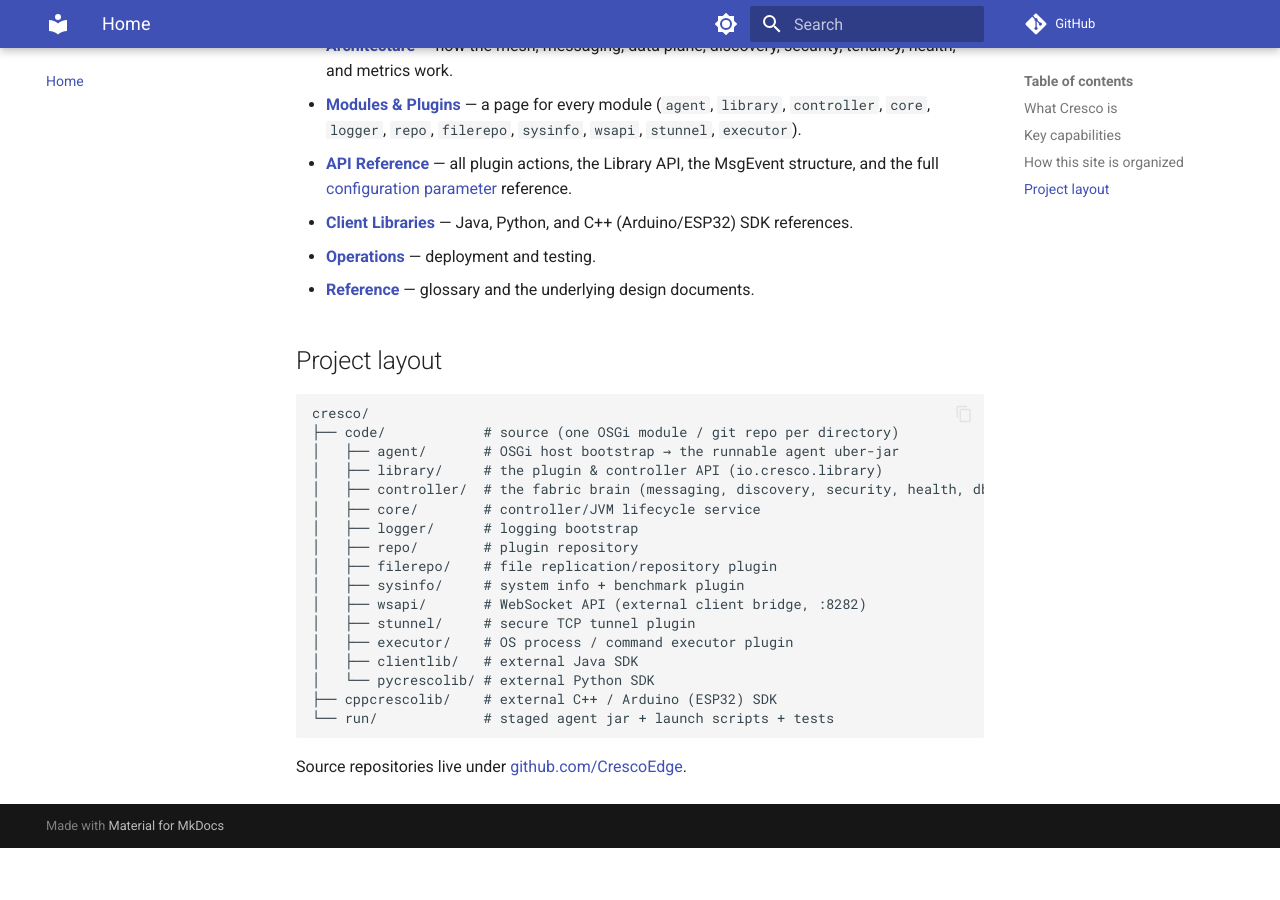
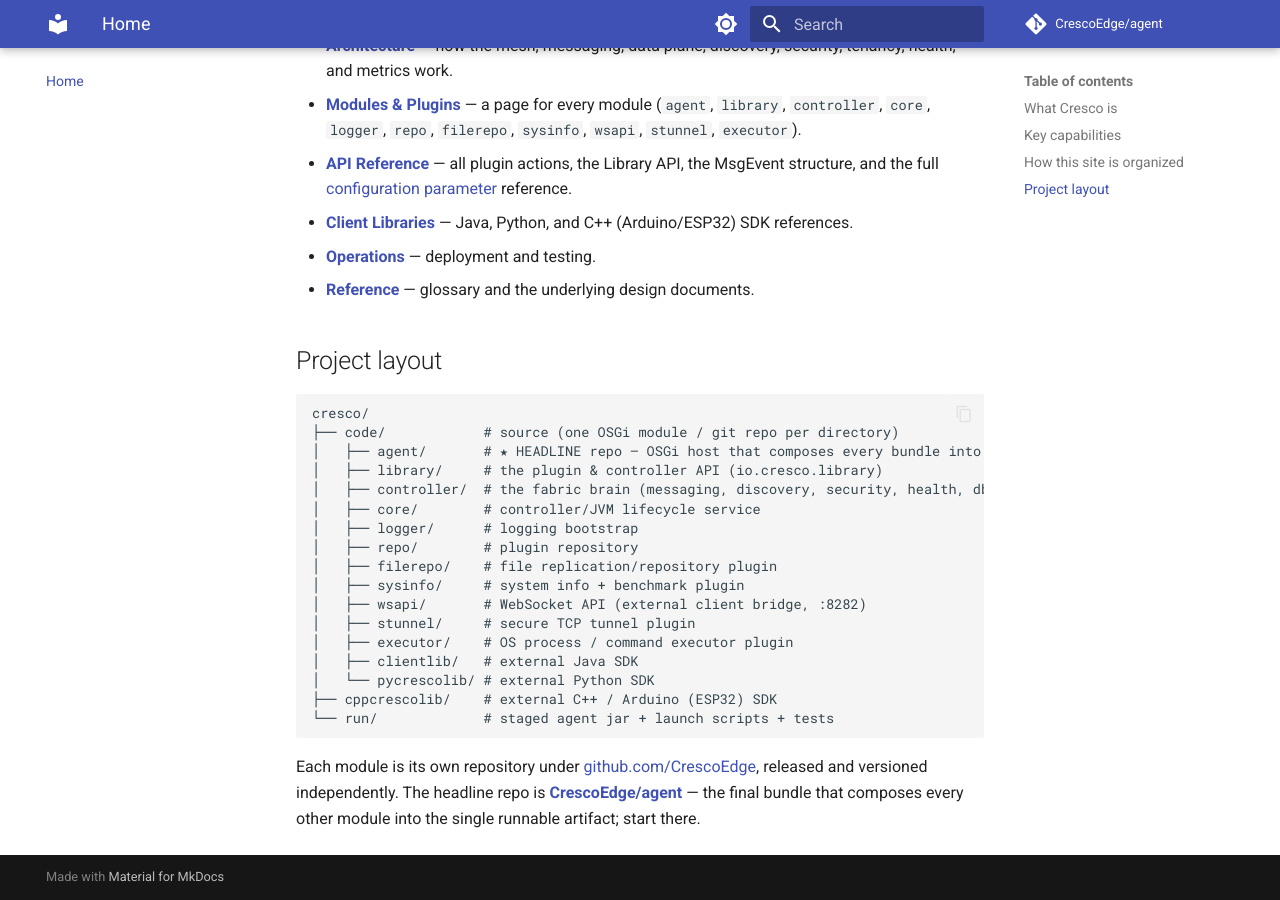
Before and after one commit to CrescoEdge/quickstart, an MkDocs documentation site: the page built from docs/index.md, in a window 1280 px wide and 900 px high, scrolled down 1958 px. Built offline with MkDocs 1.6.1 and Material for MkDocs 9.7.7, drawn with Linux system fonts in a browser that asks for light colours; comment, search, counter and statistics services are not loaded; before the commit the page ends 2806 px from its top, so only the background shows below that.

Commit message:
docs: rename to CrescoEdge/docs; headline the agent repo
- Repo renamed quickstart → docs (site now at crescoedge.github.io/docs/).
- mkdocs repo link points at the headline project CrescoEdge/agent
  (repo_url/repo_name), edit button disabled to avoid cross-repo edit links.
- Make clear that `agent` is the final/headline bundle: index project layout +
  source-repos note, and a "headline module" callout on plugins/agent.md.

Co-Authored-By: Claude Opus 4.8 <noreply@anthropic.com>

````diff
--- a/docs/index.md
+++ b/docs/index.md
@@ -75,7 +75,7 @@ Nodes communicate two ways:
 ```
 cresco/
 ├── code/            # source (one OSGi module / git repo per directory)
-│   ├── agent/       # OSGi host bootstrap → the runnable agent uber-jar
+│   ├── agent/       # ★ HEADLINE repo — OSGi host that composes every bundle into the runnable agent uber-jar
 │   ├── library/     # the plugin & controller API (io.cresco.library)
 │   ├── controller/  # the fabric brain (messaging, discovery, security, health, db)
 │   ├── core/        # controller/JVM lifecycle service
@@ -92,4 +92,6 @@ cresco/
 └── run/             # staged agent jar + launch scripts + tests
 ```
 
-Source repositories live under [github.com/CrescoEdge](https://github.com/CrescoEdge).
+Each module is its own repository under [github.com/CrescoEdge](https://github.com/CrescoEdge), released and
+versioned independently. The headline repo is **[CrescoEdge/agent](https://github.com/CrescoEdge/agent)** —
+the final bundle that composes every other module into the single runnable artifact; start there.
--- a/mkdocs.yml
+++ b/mkdocs.yml
@@ -1,7 +1,9 @@
 site_name: Cresco Documentation
 site_description: The canonical documentation for Cresco — a hierarchical, secure, multi-tenant distributed agent mesh.
 site_author: CrescoEdge
-repo_url: https://github.com/CrescoEdge
+repo_url: https://github.com/CrescoEdge/agent
+repo_name: CrescoEdge/agent
+edit_uri: ""
 docs_dir: docs
 
 theme:
````
Also changed, not shown: docs/plugins/agent.md (+3 -0 lines).
